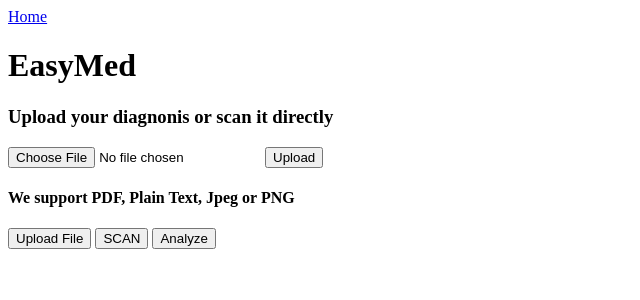
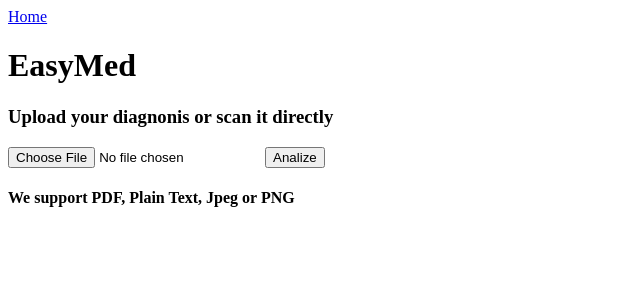
Before and after one commit to gprendi/StartHack_Microsoft, a Flask app: page /index in a window 1280 px wide. Shown: the top 300 px of the page, without its empty margins (0-640 px from the left). Run offline with Flask 2, Linux system fonts and the light colour scheme.

Commit message:
latest web

```diff
--- a/app/log.txt
+++ /dev/null
@@ -1 +0,0 @@
-2021/03/20 01:34:02 Micro started
--- a/app/uploads/log.txt
+++ /dev/null
@@ -1 +0,0 @@
-2021/03/20 00:42:31 Micro started
--- a/app/templates/index.html
+++ b/templates/index.html
@@ -23,12 +23,10 @@
         <h3>Upload your diagnonis or scan it directly</h3>
         <form method=post enctype = multipart/form-data>
         	<input type=file name=file  placeholder="Drag & Drop">
-       		<input type=submit value=Upload>
+       		<input type=submit value=Analize>
        	</form>
         <h4>We support PDF, Plain Text, Jpeg or PNG</h4>
-        <button type="button">Upload File</button>
-        <button type="button">SCAN</button>
-        <button type="button">Analyze</button>
+
         <script src="" async defer></script>
     </body>
 </html>
```
Also changed, not shown: app.py (renamed from app/app.py), templates/base.html (renamed from app/templates/base.html), uploads/requirements.txt (renamed from app/uploads/requirements.txt), 2 other files.
